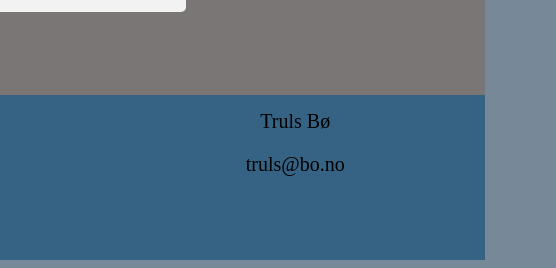
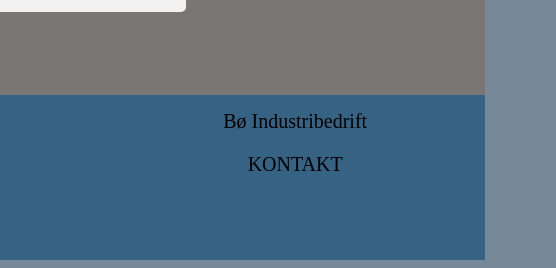
Before and after one commit to mortenandre-dev/WEB110N_MANESS, a plain HTML site: page kontakt.html in a window 1280 px wide. Shown: the part 731-999 px from the top of the page, 724-1280 px from the left. Drawn offline with Linux system fonts and the light colour scheme.

Commit message:
Update kontakt.html

```diff
--- a/kontakt.html
+++ b/kontakt.html
@@ -107,15 +107,15 @@
         </div>
         <div class="kontakt">
             <span class="kontakt">
-            Truls Bø
+            Bø Industribedrift
             <p>
 
             <span class="kontakt">
-                truls@bo.no
+                <a href="kontakt.html"> KONTAKT </a>
             </span>
         </p></span></div>
     </footer>
 
-
+	<!-- SLUTT BUNNMENY -->
 
 </body>
```
